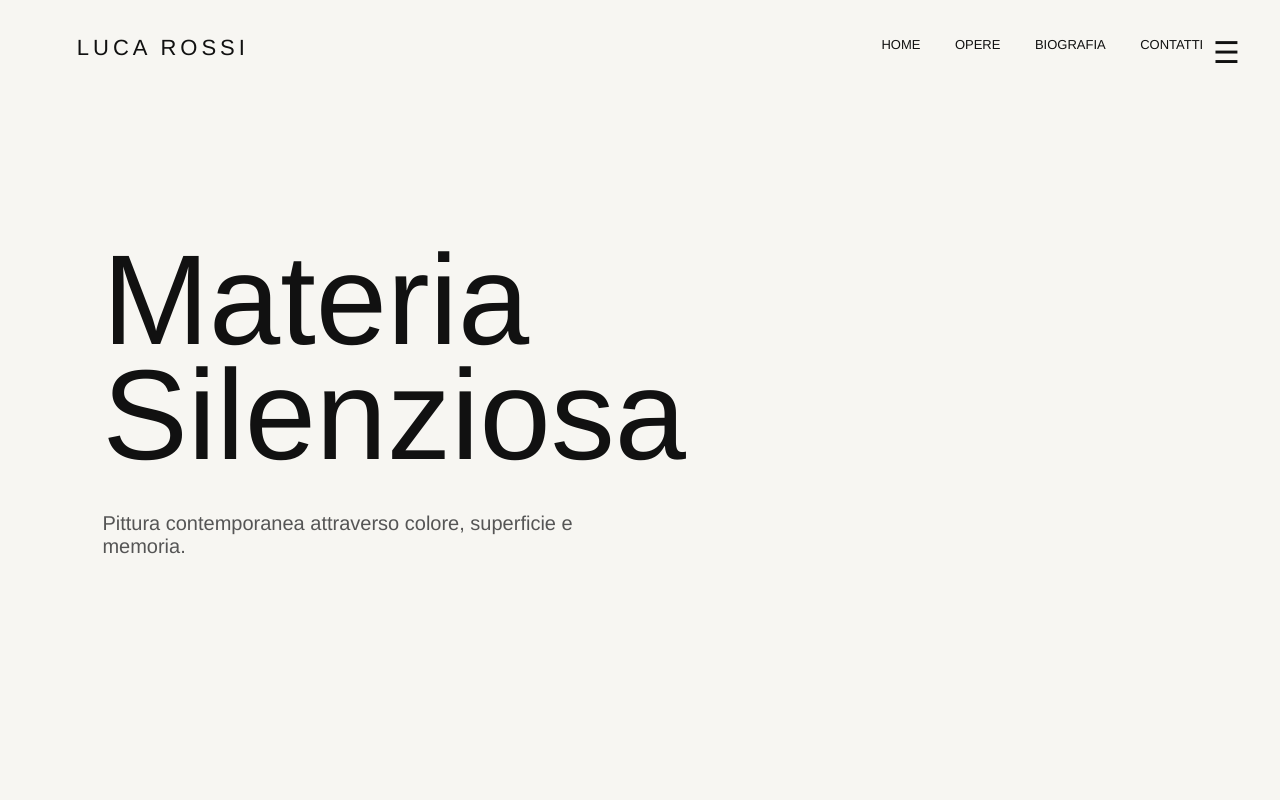
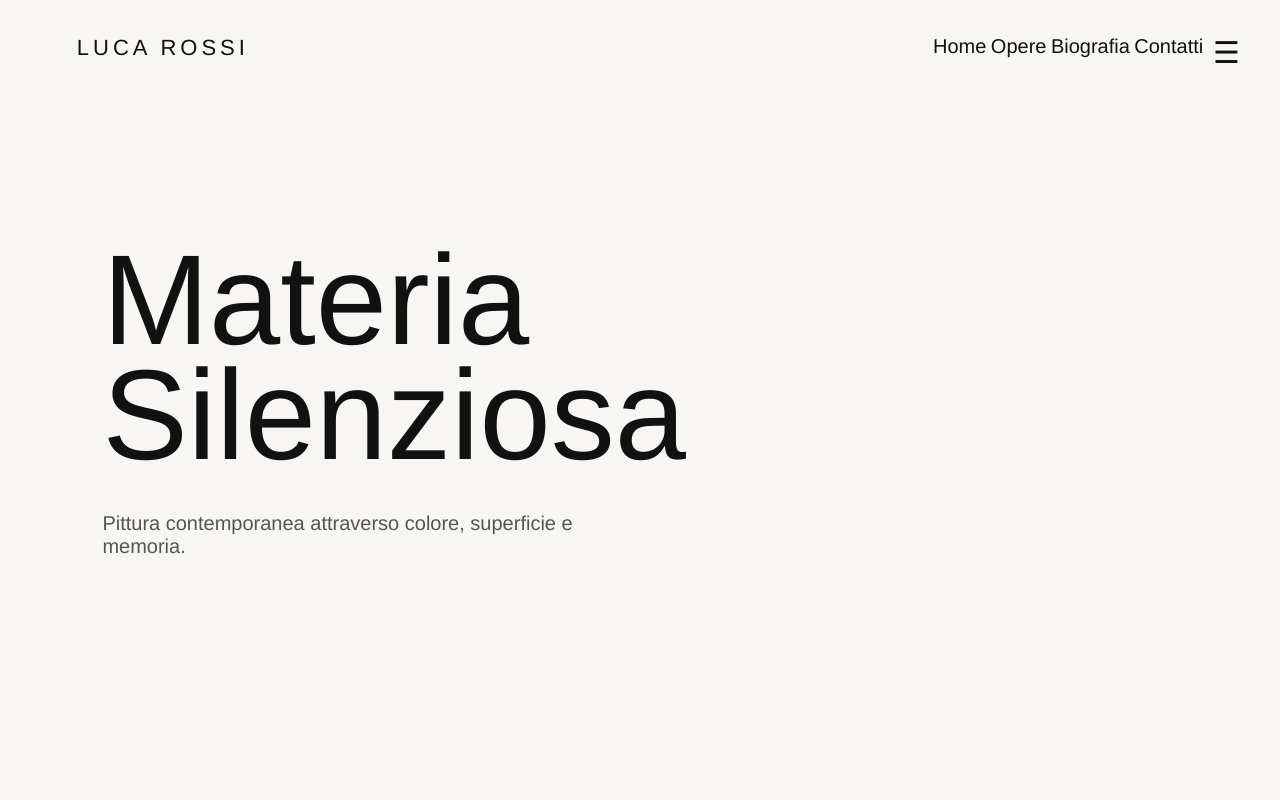
Before and after one commit to ps4dope-sys/ps4dope-sys.github.io, a plain HTML site: page index.html in a window 1280 px wide. Shown: the top 800 px of the page. Drawn offline with Linux system fonts and the light colour scheme.

Commit message:
Update index.html

```diff
--- a/index.html
+++ b/index.html
@@ -45,9 +45,9 @@ header{
 nav a{
     text-decoration:none;
     color:#111;
-    margin-left:30px;
-    font-size:13px;
-    text-transform:uppercase;
+    margin:20px 0;
+    font-size:20px;
+    font-weight:300;
 }
 
 
```
